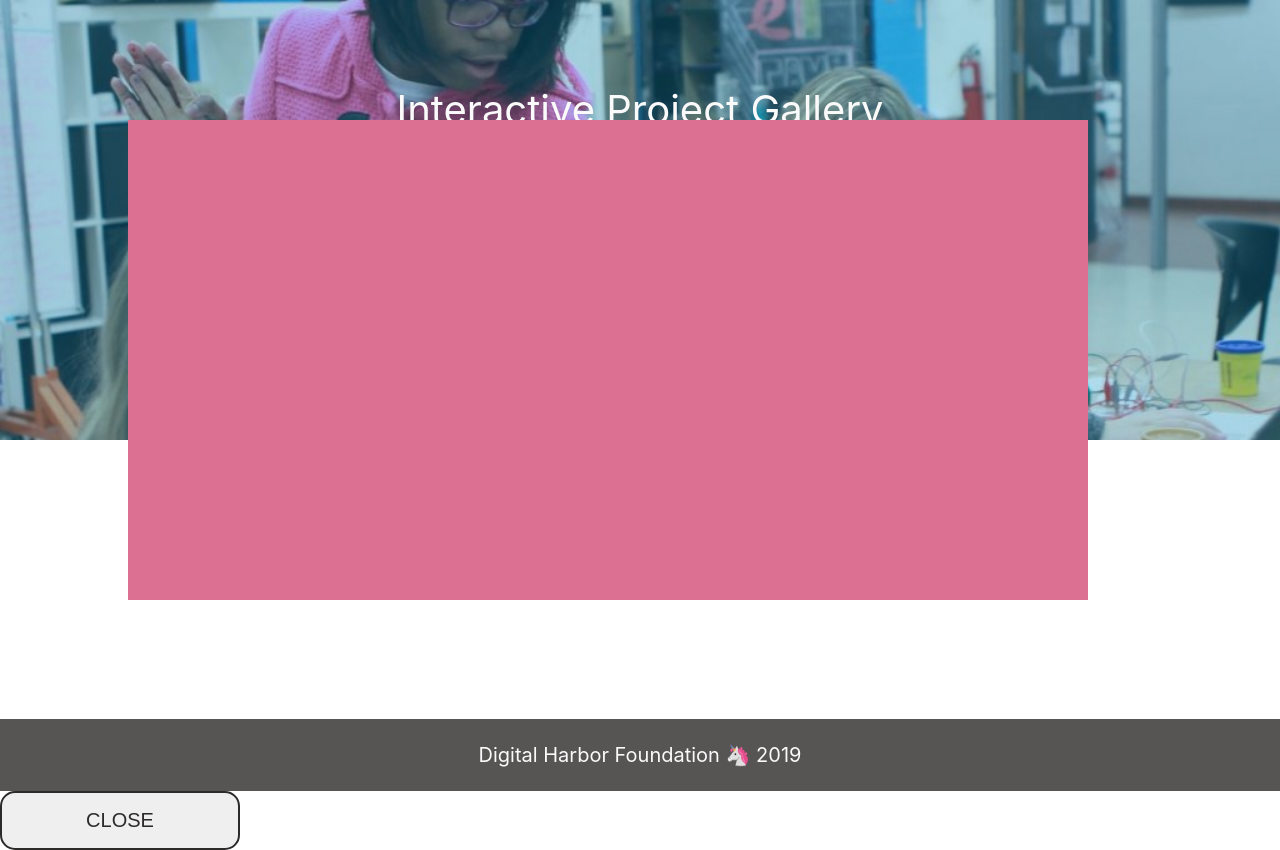
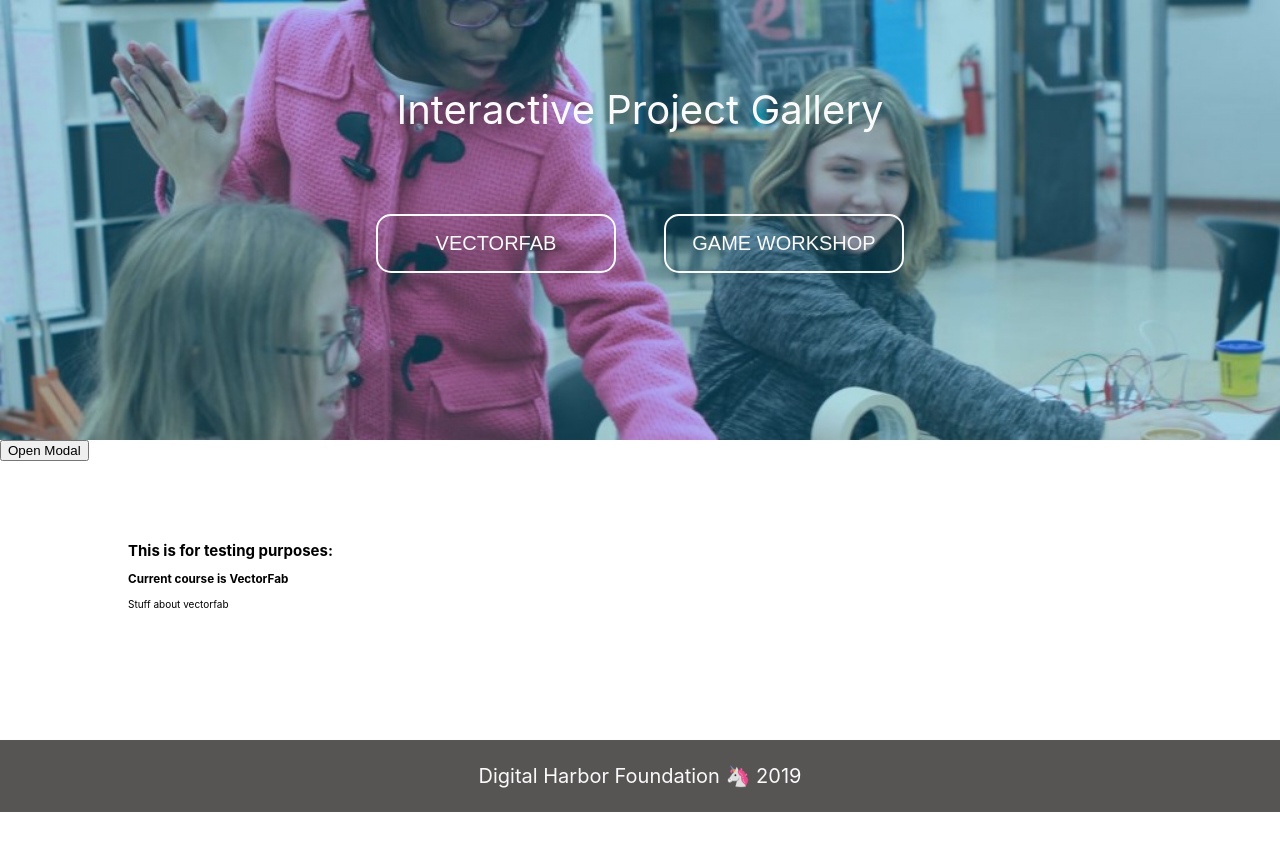
Before and after one commit to DigitalHarborFoundation/interactive-gallery-prototype, a React (Create React App) app: page / in a window 1280 px wide. Shown: the part 200-1050 px from the top of the page. After the commit the page ends 1012 px from the top, so only its background shows below. Built offline with nearby package versions, Linux system fonts and the light colour scheme.

Commit message:
added open/close functionality to the modal

```diff
--- a/src/App.js
+++ b/src/App.js
@@ -29,18 +29,20 @@ class App extends Component {
   render() {
     return (
       <AppWrapper>
+        <Header selectCourse={this.selectCourse.bind(this)} />
         <Toggle>
           {({ on, toggle }) => (
+            <React.Fragment>
+              <button onClick={toggle}>Open Modal</button>
               <ProjectModal
                 on={on}
                 toggle={toggle}
                 entries={this.state.entries}
                 selectedCourse={this.state.selectedCourse}
               />
+            </React.Fragment>
           )}
         </Toggle>
-
-        <Header selectCourse={this.selectCourse.bind(this)} />
         <ProjectCardGrid
           entries={this.state.entries}
           selectedCourse={this.state.selectedCourse}
--- a/src/components/ProjectModal.js
+++ b/src/components/ProjectModal.js
@@ -8,8 +8,12 @@ class ProjectModal extends Component {
     const { children, toggle, on } = this.props;
     return (
       <Portal>
-        <ToggleButton>Close</ToggleButton>
-        <ModalWrapper>{children}</ModalWrapper>
+        {on && (
+          <ModalWrapper>
+            <ToggleButton onClick={toggle}>Close</ToggleButton>
+            {children}
+          </ModalWrapper>
+        )}
       </Portal>
     );
   }
@@ -34,7 +38,7 @@ const ToggleButton = styled.button`
   width: 24rem;
   border: 2px solid #2d2a2a;
   border-radius: 15px;
-
+  background-color: rgba(0, 0, 0, 0);
   color: #2d2a2a;
   text-transform: uppercase;
   font-size: 2rem;
@@ -44,8 +48,8 @@ const ToggleButton = styled.button`
   transition: all ease 0.5s;
 
   &:hover {
-    border: 2px solid #0091c9;
-    color: #0091c9;
+    border: 2px solid #fafafa;
+    color: #fafafa;
     cursor: pointer;
     box-shadow: 0px 4px 4px rgba(0, 0, 0, 0.25);
   }
```
Lines whose indentation alone changed are shown as unchanged.
